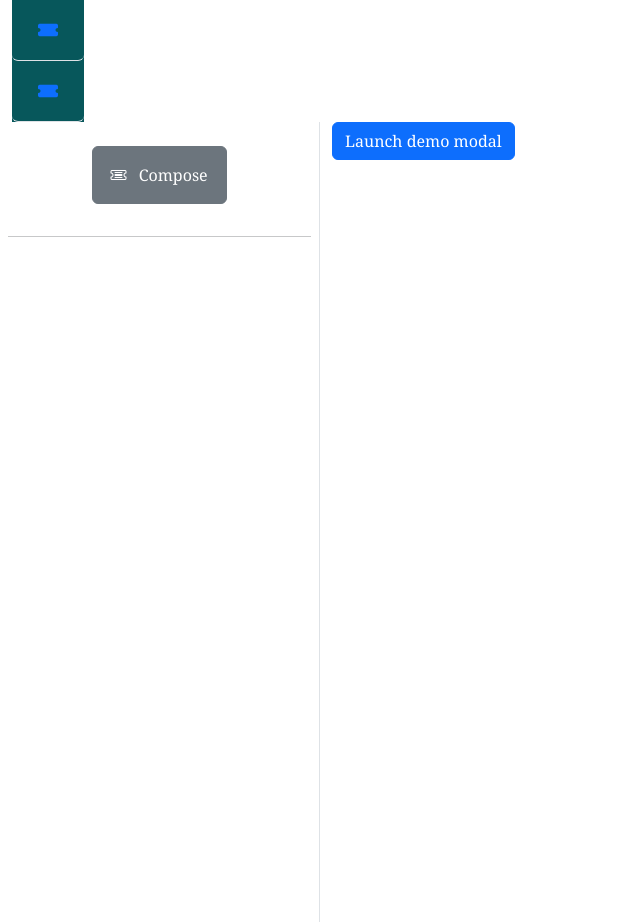
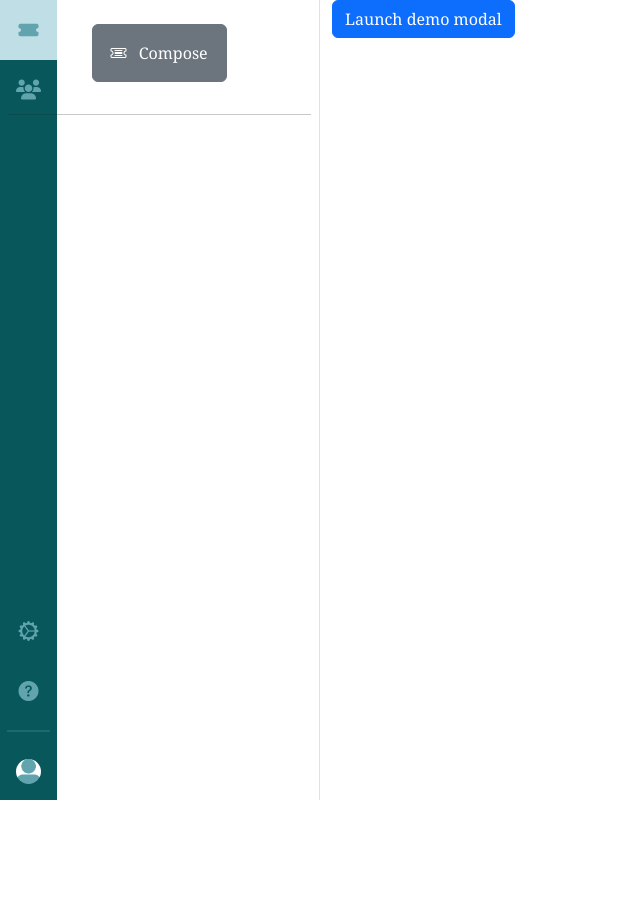
Before and after one commit to NinoDerekGH/Ticket-System, a Flask app: page / in a window 1280 px wide. Shown: the whole page, without its empty margins (0-640 px from the left). After the commit the page ends 800 px from the top, so only its background shows below. Run offline with Flask 2, Linux system fonts and the light colour scheme; some libraries are stand-ins or nearby versions.

Commit message:
edited
sidebar complete

```diff
--- a/static/css/style.css
+++ b/static/css/style.css
@@ -1,17 +1,18 @@
+* {
+    margin: 0;
+    padding: 0;
+    font-family: Georgia, 'Times New Roman', Times, serif;
+    box-sizing: border-box;
+}
+
 body {
-    margin: auto;
-    padding: auto;
-    font-family: Georgia, 'Times New Roman', Times, serif;
     height: 100vh;
-    width: 100%;
-    display: flex;
-
 }
 
 .side_bar {
     background-color: #07575b;
-    color: #61a4ad;
-    width: 4.5rem;
+    width: 57px;
+    height: 100%;
 }
 
 .side_bar ul {
@@ -26,4 +27,21 @@
     font-size: 1.25rem;
     line-height: 1.75rem;
     text-decoration: none;
+    color: #61a4ad;
 }
+
+.side_bar a:hover {
+    color: #003b46;
+}
+
+.side_bar hr {
+    width: 75%;
+    color: #61a4ad;
+    border-width: 2px;
+}
+
+.side_bar img {
+    border-radius: 50%;
+    width: 25px;
+    height: 25px;
+}
--- a/templates/index.html
+++ b/templates/index.html
@@ -24,7 +24,7 @@
     <title>Dashboard</title>
 </head>
 
-<body class="gap-0">
+<body>
     <div class="container-fluid">
         {% include 'navbar.html' %}
         {% include 'sidebar-admin.html' %}
--- a/templates/sidebar-admin.html
+++ b/templates/sidebar-admin.html
@@ -1,17 +1,40 @@
 <!-- Sidebar -->
-<div class="side_bar d-flex flex-column flex-shrink-0">
-    <ul class="nav nav-pills nav-flush flex-column mb-auto text-center">
+<div class="side_bar position-absolute start-0">
 
-        <!-- Items -->
+    <!-- Upper Items -->
+    <ul class="nav nav-pills nav-flush flex-column text-center position-absolute top-0">
         <li class="nav-item">
-            <a href="#" class="nav-link py-3 border-bottom" data-bs-placement="right" data-bs-original-title="Tickets">
+            <a href="#" class="nav-link py-2 my-2" data-bs-original-title="Tickets">
                 <i class="bi bi-ticket-fill"></i>
             </a>
         </li>
 
         <li class="nav-item">
-            <a href="#" class="nav-link py-3 border-bottom" data-bs-placement="right" data-bs-original-title="Tickets">
-                <i class="bi bi-ticket-fill"></i>
+            <a href="#" class="nav-link py-2 my-2" data-bs-original-title="Agents">
+                <i class="fa-solid fa-users"></i>
+            </a>
+        </li>
+    </ul>
+
+    <!-- Lower Items -->
+    <ul class="nav nav-pills nav-flush flex-column text-center position-absolute bottom-0">
+        <li class="nav-item">
+            <a href="#" class="nav-link py-2 my-2" data-bs-original-title="Settings">
+                <i class="bi bi-gear-wide-connected"></i>
+            </a>
+        </li>
+
+        <li class="nav-item">
+            <a href="#" class="nav-link py-2 my-2" data-bs-original-title="Help">
+                <i class="bi bi-question-circle-fill"></i>
+            </a>
+        </li>
+
+        <hr class="my-2 mx-auto text-center">
+
+        <li class="nav-item">
+            <a href="#" class="nav-link py-2 my-2" data-bs-original-title="User Profile">
+                <img src="{{ url_for('static', filename='images/placeholder.png') }}" alt="placeholder">
             </a>
         </li>
     </ul>
```
Also changed, not shown: static/images/placeholder.png (added).
